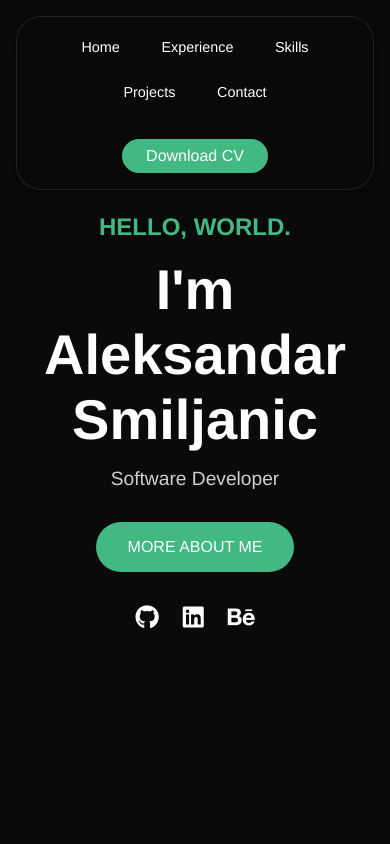
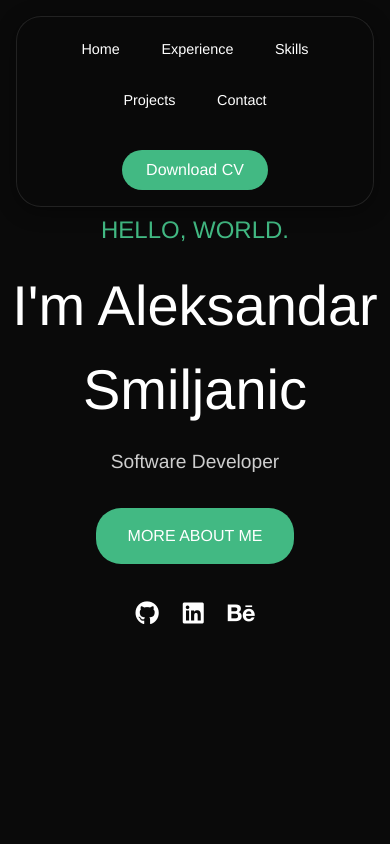
Before and after one commit to DroidStudioAS/Portfolio-Upgrade, a Vue app in the folder portfolio-upgrade/: page / in a window 390 px wide. Shown: the top 844 px of the page. Built offline with nearby package versions, Linux system fonts and the light colour scheme.

Commit message:
fixed issue with mobile projects not being fully responsive

```diff
--- a/portfolio-upgrade/package.json
+++ b/portfolio-upgrade/package.json
@@ -14,7 +14,10 @@
   "devDependencies": {
     "@vue/cli-plugin-babel": "~5.0.0",
     "@vue/cli-plugin-router": "~5.0.0",
-    "@vue/cli-service": "~5.0.0"
+    "@vue/cli-service": "~5.0.0",
+    "autoprefixer": "^10.4.20",
+    "postcss": "^8.4.49",
+    "tailwindcss": "^3.4.16"
   },
   "browserslist": [
     "> 1%",
--- a/portfolio-upgrade/postcss.config.js
+++ b/portfolio-upgrade/postcss.config.js
@@ -2,5 +2,5 @@ module.exports = {
   plugins: {
     tailwindcss: {},
     autoprefixer: {},
-  },
+  }
 }
--- a/portfolio-upgrade/src/App.vue
+++ b/portfolio-upgrade/src/App.vue
@@ -31,6 +31,10 @@ export default {
 
 <style>
 /* CSS Reset */
+@tailwind base;
+@tailwind components;
+@tailwind utilities;
+
 *, *::before, *::after {
   margin: 0;
   padding: 0;
--- a/portfolio-upgrade/tailwind.config.js
+++ b/portfolio-upgrade/tailwind.config.js
@@ -1,6 +1,9 @@
 /** @type {import('tailwindcss').Config} */
 module.exports = {
-  content: [],
+  content: [
+    "./src/**/*.{vue,js,ts,jsx,tsx}",
+    "./public/index.html",
+  ],
   theme: {
     extend: {},
   },
```
Also changed, not shown: 1 other file (tests, documents, lock files or other folders).
